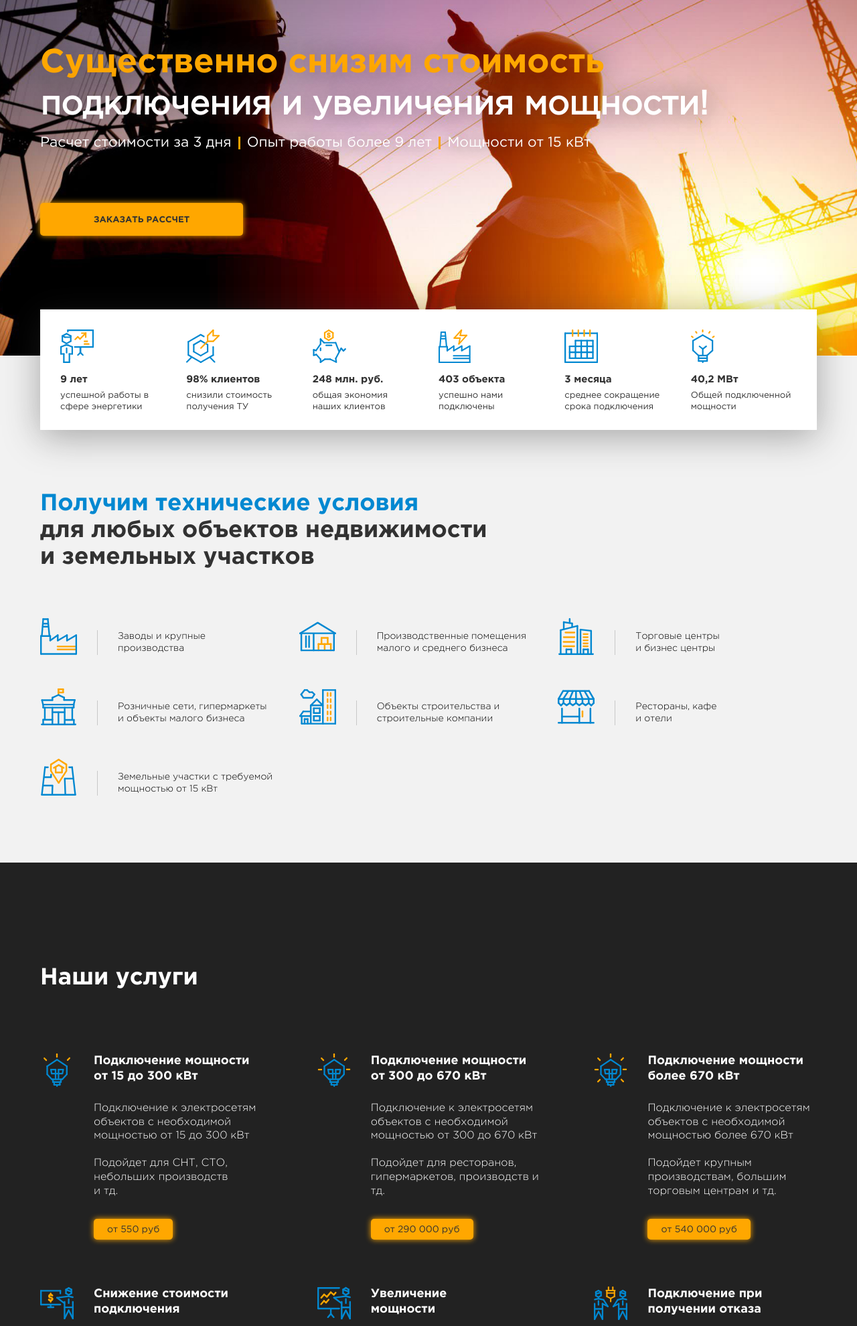
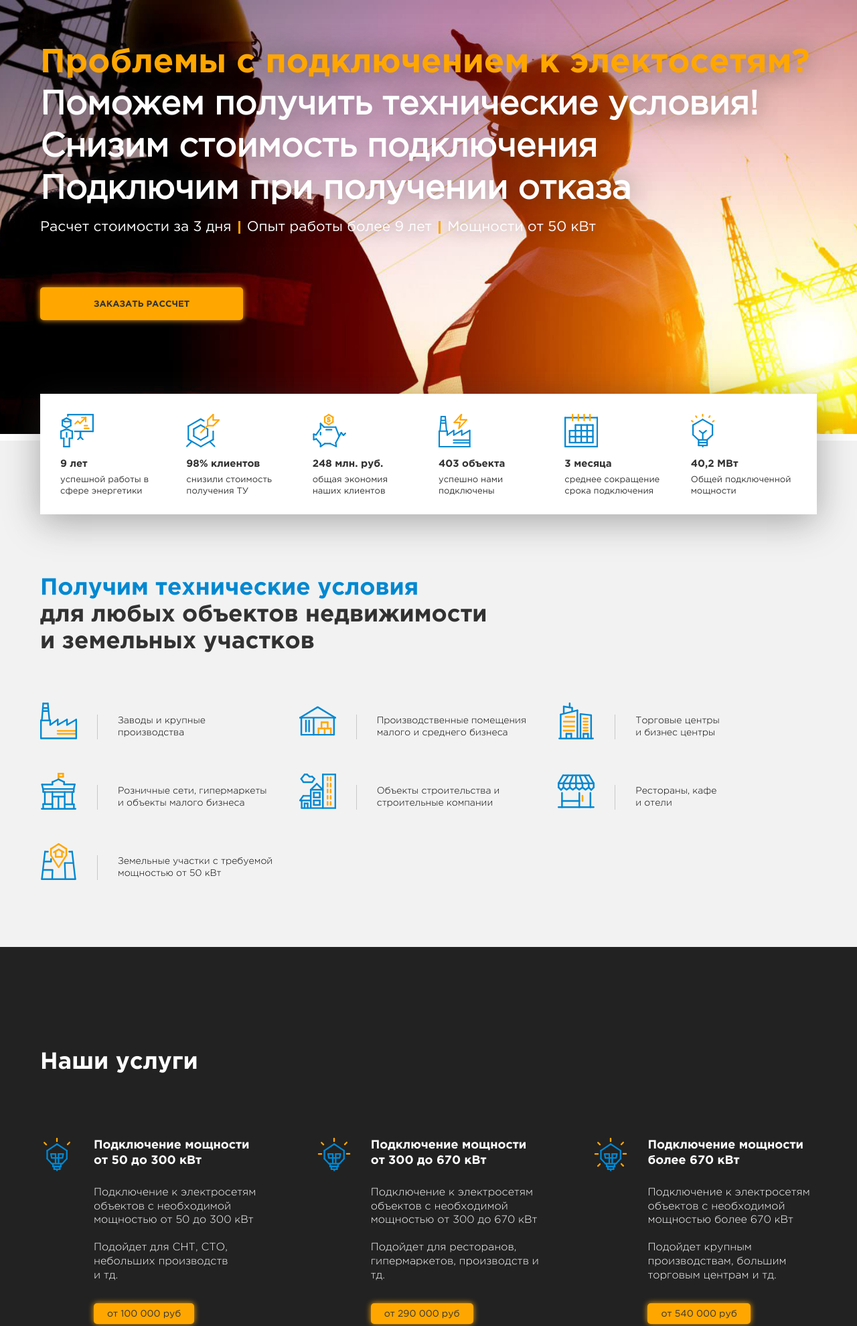
Before and after one commit to OlegMishhenko/dadimsvet.ru, a plain HTML site: page index.html in a window 1280 px wide. Shown: the part 160-2140 px from the top of the page at 67% size. Drawn offline with nearby package versions, Linux system fonts and the light colour scheme.

Commit message:
Правки текста для рекламы на генираторы

```diff
--- a/index.html
+++ b/index.html
@@ -83,14 +83,16 @@
         <div class="container">
             <div class="main">
                 <h1 class="main-text">
-                    <span class="main-text-1">Существенно снизим стоимость</span>
-                    <span class="main-text-2">подключения и увеличения мощности!</span>
+                    <span class="main-text-1">Проблемы с подключением к электосетям?</span>
+                    <span class="main-text-2">Поможем получить технические условия!</span>
+                    <span class="main-text-2">Снизим стоимость подключения</span>
+                    <span class="main-text-2">Подключим при получении отказа</span>
                 </h1>
                 <!-- /.main-text -->
                 <div class="main-statistic">
                     <div class="main-statistic-1">Расчет стоимости за 3 дня</div>
                     <div class="main-statistic-2">Опыт работы более 9 лет</div>
-                    <div class="main-statistic-3">Мощности от 15 кВт</div>
+                    <div class="main-statistic-3">Мощности от 50 кВт</div>
                 </div>
                 <!-- /.main-statistic -->
                 <div class="main-geo"></div>
@@ -180,7 +182,7 @@
                 </div>
                 <div class="realty-list-block">
                     <img src="img/realty-list-block-text-7.svg" alt="Земельные участки с требуемой мощностью от 50 кВт" class="realty-list-block-img">
-                    <div class="realty-list-block-text">Земельные участки с требуемой<br>мощностью от 15 кВт</div>
+                    <div class="realty-list-block-text">Земельные участки с требуемой<br>мощностью от 50 кВт</div>
                 </div>
             </div>
             <!-- /.realty-list -->
@@ -948,16 +950,16 @@
                     <img src="img/services-block-item-img-1.svg" alt="Подключение мощности от 50 до 300 кВт" class="services-block-item-img">
                     <div class="services-block-item-text">
                         <p class="services-block-item-text-1">
-                            Подключение мощности от 15 до 300 кВт
+                            Подключение мощности от 50 до 300 кВт
                         </p>
                         <p class="services-block-item-text-2">
                             Подключение к электросетям объектов с
-                            необходимой мощностью от 15 до 300 кВт
+                            необходимой мощностью от 50 до 300 кВт
                         </p>
                         <p class="services-block-item-text-2">
                             Подойдет для СНТ, СТО, небольших производств<br>и тд.
                         </p>
-                        <button class="p services-block-item-text-button" id="button-50kVt">от 550 руб</button>
+                        <button class="p services-block-item-text-button" id="button-50kVt">от 100 000 руб</button>
                     </div>
                 </div>
                 <!-- /.services-block-item -->
--- a/js/modal-form.js
+++ b/js/modal-form.js
@@ -32,10 +32,10 @@ document.addEventListener("click", function (e) {
 		setTimeout("document.querySelector('html').style.overflowY = 'hidden'", 300);
 		setTimeout("document.querySelector('.modal').style.opacity = '1'", 100);
 		setTimeout("document.querySelector('.modal-form').style.transform = 'translateX(0%)'", 300);
-		document.querySelector('.contact-form__title').innerHTML = 'Подключение мощности от 15 до 300 кВт';
+		document.querySelector('.contact-form__title').innerHTML = 'Подключение мощности от 50 до 300 кВт';
 		document.querySelector('.contact-form__description').innerHTML = 'Оставьте свой номер, вам перезвонит специалист (в рабочее время) для уточнения деталей вашего подключения';
 		document.querySelector('.contact-form__button').innerHTML = 'Заказать подключение';
-		document.querySelector('.contact-form__input_name').value = 'подключение мощности от 15 до 300 кВт';
+		document.querySelector('.contact-form__input_name').value = 'подключение мощности от 50 до 300 кВт';
 	};
 	if (click.id == "button-300kVt") {
 		document.querySelector('.modal-form').style.transform = 'translateX(100%)';
```
